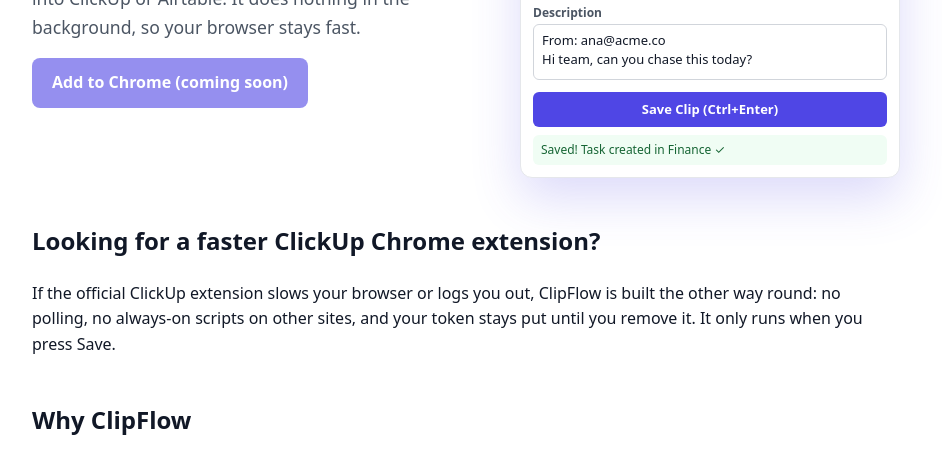
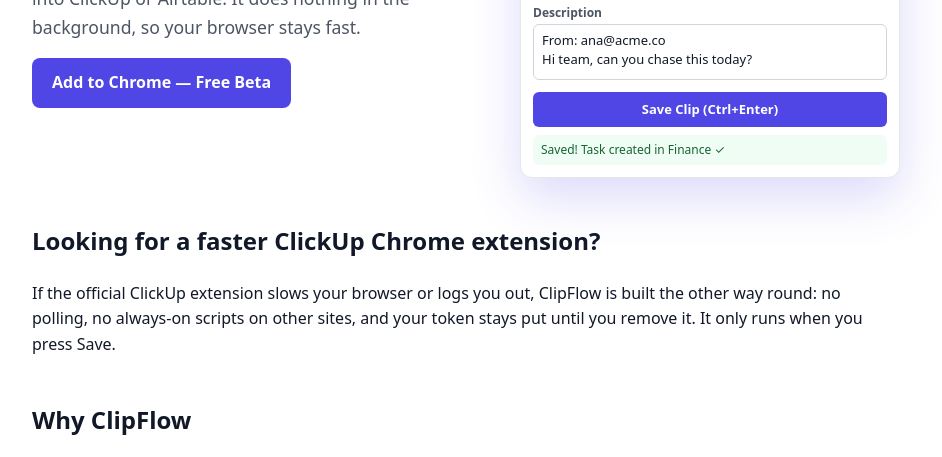
Before and after one commit to Broompositive/clipflow-site, a plain HTML site: page index.html in a window 1280 px wide. Shown: the part 283-740 px from the top of the page, without its empty margins (174-1116 px from the left). Drawn offline with Linux system fonts and the light colour scheme.

Commit message:
feat: activate live Chrome Web Store Add to Chrome button (djokbldinhahcmceginmgedppkpegnlk)

```diff
--- a/index.html
+++ b/index.html
@@ -12,7 +12,7 @@
 <div>
 <h1>Gmail to ClickUp, without the slowdown</h1>
 <p class="sub">ClipFlow saves any web page or Gmail email straight into ClickUp or Airtable. It does nothing in the background, so your browser stays fast.</p>
-<p><a class="btn" href="#" aria-disabled="true">Add to Chrome (coming soon)</a></p>
+<p><a class="btn" href="https://chromewebstore.google.com/detail/clipflow/djokbldinhahcmceginmgedppkpegnlk" target="_blank" rel="noreferrer">Add to Chrome — Free Beta</a></p>
 </div>
 <div class="mock" role="img" aria-label="ClipFlow popup clipping a Gmail thread into a ClickUp task in one click">
 <div class="mock-head"><svg width="20" height="20" viewBox="0 0 24 24"><rect width="24" height="24" rx="6" fill="#4f46e5"/><path d="M13.5 3.5 6.5 13h4.5l-1 7.5 7-9.5H12.5z" fill="#fff"/></svg><b>ClipFlow</b><i>Beta</i></div>
```
